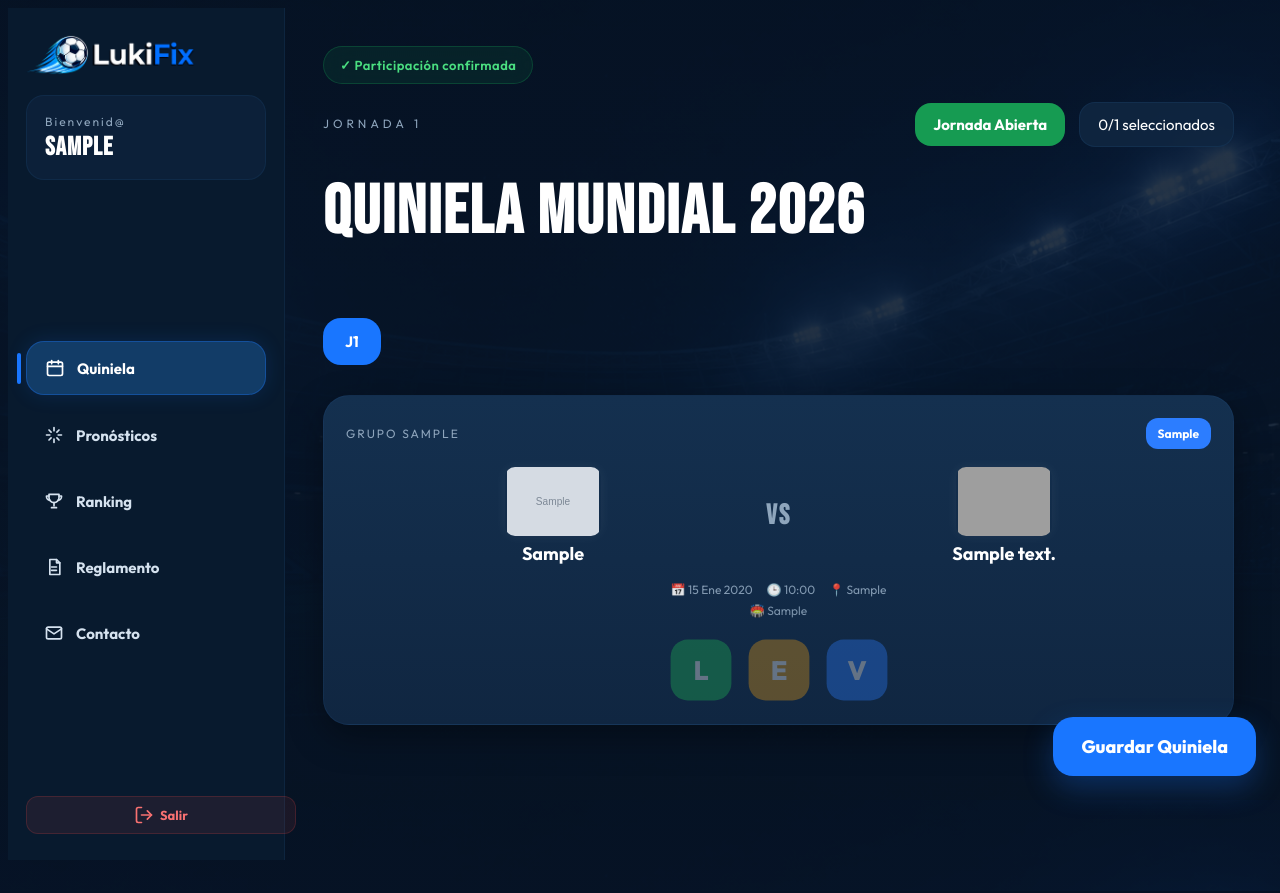
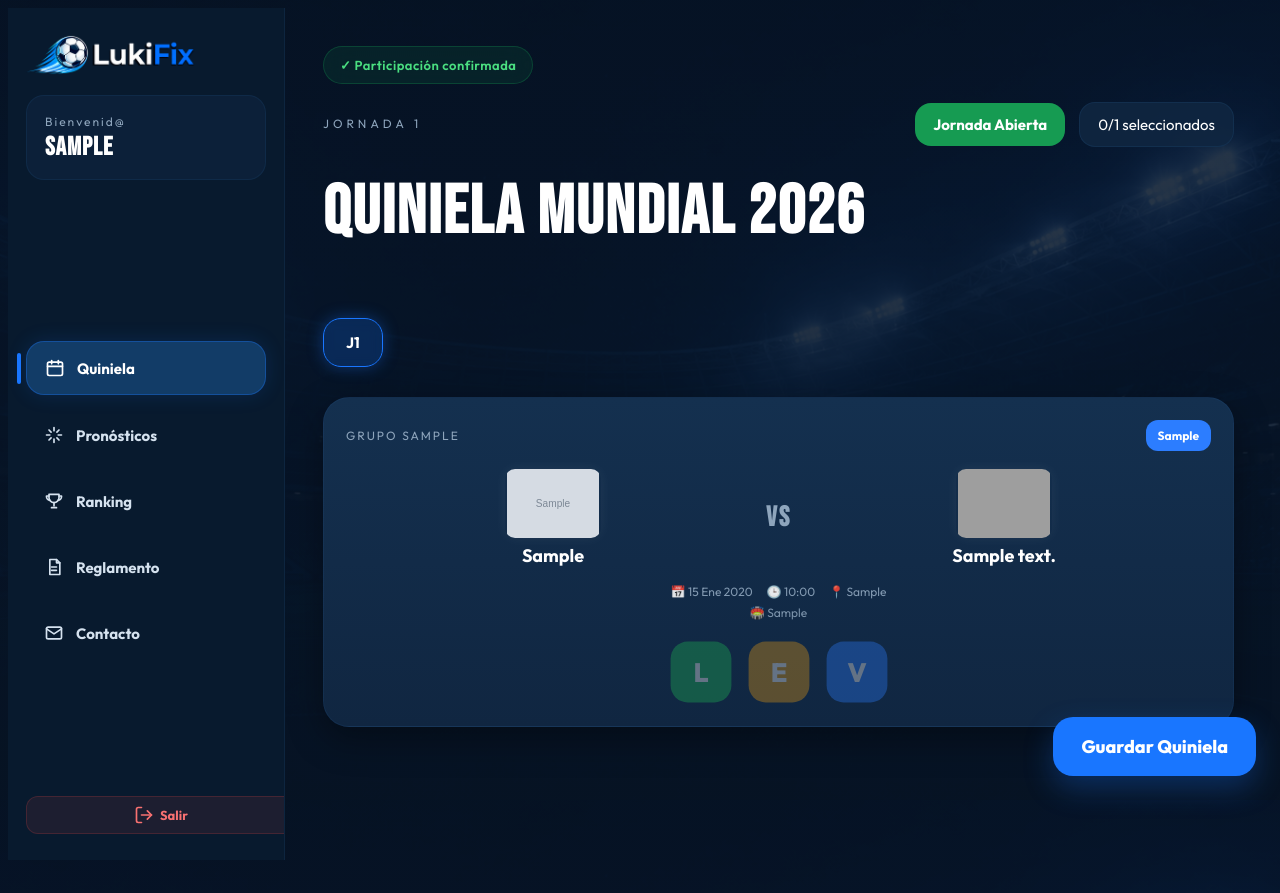
Before and after one commit to Darkial11/quiniela, a Django app: page /mundial-2026/ in a window 1280 px wide. Before the commit the page ends 860 px from the top, so only its background shows below. Run offline with Django 5.2, Linux system fonts and the light colour scheme; a user stored in the database is signed in; data comes from the database, SQL or seed files in the repository; tables that the repository leaves empty hold one stand-in row (values such as "Sample post"); grey boxes marked "Sample" are stand-in pictures; grey boxes are pictures that could not be loaded.

Commit message:
actualizacion quiniela dk

```diff
--- a/quiniela/static/css/quiniela.css
+++ b/quiniela/static/css/quiniela.css
@@ -180,7 +180,9 @@
 
 .jornada-pill{
 
-    background:var(--jornada-normal);
+    background:rgba(var(--bg-card-rgb),.16);
+
+    border:1px solid rgba(var(--primary-rgb),.35);
 
     color:var(--text);
 
@@ -193,18 +195,26 @@
     font-weight:700;
 
     transition:.25s;
+
+    backdrop-filter:blur(6px);
 }
 
 .jornada-pill:hover{
 
-    background:var(--jornada-hover);
+    background:rgba(var(--bg-card-rgb),.28);
+
+    border:1px solid rgba(var(--primary-rgb),.55);
 }
 
 .active-pill{
 
-    background:var(--jornada-selected);
+    background:rgba(var(--primary-rgb),.22);
+
+    border:1px solid var(--primary);
 
     color:var(--text);
+
+    box-shadow:0 0 16px rgba(var(--primary-rgb),.35);
 }
 
 /* =========================
--- a/quiniela/static/css/sidebar.css
+++ b/quiniela/static/css/sidebar.css
@@ -23,6 +23,7 @@
     position: sticky;
     top: 0;
     height: 100vh;
+    overflow-y: auto;
     flex-shrink: 0;
 }
 
```
